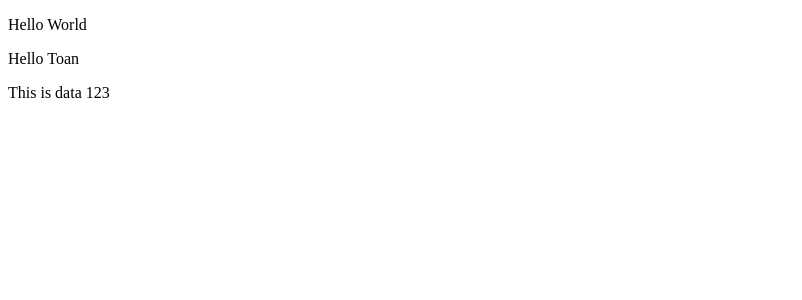
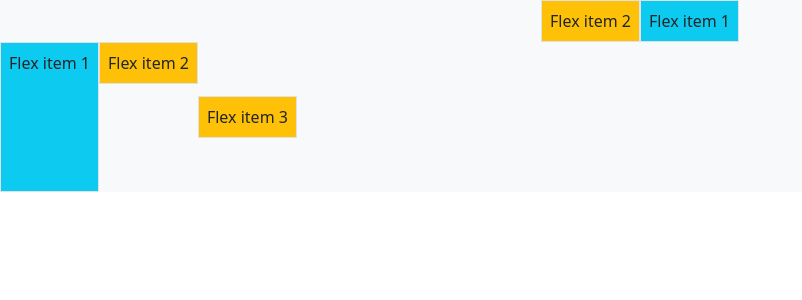
Before and after one commit to toandx/ReactTypescript, a React (Create React App) app in the folder demo-graph/: page / in a window 1280 px wide. Shown: the top 300 px of the page, without its empty margins (0-802 px from the left). Built offline with nearby package versions, Linux system fonts and the light colour scheme.

Commit message:
Bootstrap

```diff
--- a/demo-graph/src/App.tsx
+++ b/demo-graph/src/App.tsx
@@ -1,13 +1,17 @@
 import React from 'react';
 import TestD3 from './pages/testd3';
-
+import { BrowserRouter, Routes, Route } from "react-router-dom";
+import TestBootstrap from './pages/testbootstrap';
+import 'bootstrap/dist/css/bootstrap.min.css';
 
 function App() {
   return (
-    <div>
-      <p> Hello World </p>
-      <TestD3 data={[1,2,3]} />
-    </div>
+    <BrowserRouter>
+      <Routes>
+        <Route index  element={<TestBootstrap />}/>
+        <Route path='/d3' element={<TestD3 data={[1,2,3]} />}/>
+      </Routes>
+    </BrowserRouter>
   );
 }
 
--- /dev/null
+++ b/demo-graph/src/pages/testbootstrap.tsx
@@ -0,0 +1,19 @@
+import React from "react";
+function TestBootstrap () {
+
+    return (
+        <React.Fragment>
+            <div className="d-flex bg-light flex-row-reverse justify-content-center">
+                <div className="p-2 border bg-info">Flex item 1</div> {/*Padding 2, Add border, background info*/}
+                <div className="p-2 border bg-warning">Flex item 2</div>
+            </div>
+            <div className="d-flex bg-light" style={{height:150}}>
+                <div className="p-2 border bg-info">Flex item 1</div> {/*Padding 2, Add border, background info*/}
+                <div className="p-2 border bg-warning align-self-start">Flex item 2</div>
+                <div className="p-2 border bg-warning align-self-center">Flex item 3</div>
+            </div>
+        </React.Fragment>
+    )
+}
+
+export default TestBootstrap;
```
